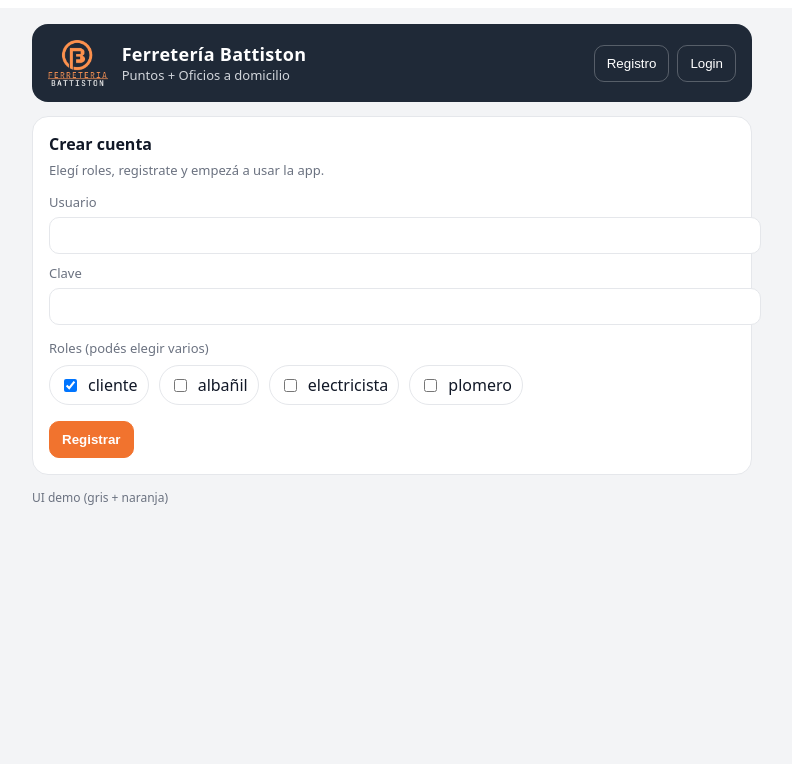
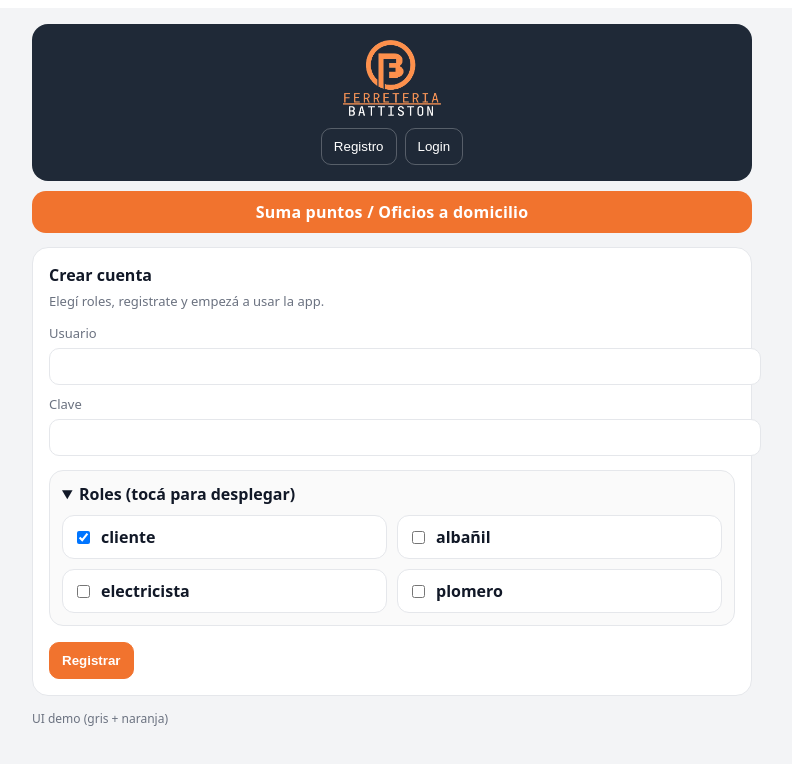
Before and after one commit to FerreBattiston/FerreBot-app-fidelizacion, a React (Vite) app in the folder frontend/: page / in a window 1280 px wide. Shown: the top 764 px of the page, without its empty margins (248-1040 px from the left). Built offline with nearby package versions, Linux system fonts and the light colour scheme; no server answers.

Commit message:
UI: centered big logo, orange banner, roles expandable grid

```diff
--- a/frontend/src/App.jsx
+++ b/frontend/src/App.jsx
@@ -154,18 +154,20 @@ export default function App() {
           style={{
             background: COLORS.dark,
             borderRadius: 16,
-            padding: 16,
-            display: 'flex',
-            alignItems: 'center',
-            gap: 14
+            padding: 16
           }}
         >
-          <img src="/logo.png" alt="Ferretería Battiston" style={{ height: 46, width: 'auto' }} />
-          <div style={{ flex: 1, minWidth: 160 }}>
-            <div style={{ color: 'white', fontWeight: 900, letterSpacing: 0.3, fontSize: 18 }}>Ferretería Battiston</div>
-            <div style={{ color: '#D1D5DB', fontSize: 13 }}>Puntos + Oficios a domicilio</div>
+          <div style={{ display: 'flex', justifyContent: 'center' }}>
+            <img
+              src="/logo.png"
+              alt="Ferretería Battiston"
+              style={{ height: 76, width: 'auto', display: 'block' }}
+            />
           </div>
-          <div style={{ display: 'flex', gap: 8, flexWrap: 'wrap', justifyContent: 'flex-end' }}>
+
+          <div style={{ height: 12 }} />
+
+          <div style={{ display: 'flex', gap: 8, flexWrap: 'wrap', justifyContent: 'center' }}>
             {!token ? (
               <>
                 <button style={ghostBtn} onClick={() => setMode('register')} disabled={mode === 'register'}>
@@ -186,6 +188,22 @@ export default function App() {
               </>
             )}
           </div>
+        </div>
+
+        <div style={{ height: 10 }} />
+
+        <div
+          style={{
+            background: COLORS.orange,
+            color: 'white',
+            borderRadius: 14,
+            padding: '10px 14px',
+            textAlign: 'center',
+            fontWeight: 900,
+            letterSpacing: 0.2
+          }}
+        >
+          Suma puntos / Oficios a domicilio
         </div>
 
         <div style={{ height: 14 }} />
@@ -223,25 +241,48 @@ export default function App() {
             {mode === 'register' && (
               <>
                 <div style={{ height: 14 }} />
-                <div style={{ fontSize: 13, marginBottom: 8, color: COLORS.muted }}>Roles (podés elegir varios)</div>
-                <div style={{ display: 'flex', flexWrap: 'wrap', gap: 10 }}>
+
+                <details
+                  style={{
+                    border: `1px solid ${COLORS.border}`,
+                    borderRadius: 14,
+                    padding: 12,
+                    background: '#FAFAFA'
+                  }}
+                  open
+                >
+                  <summary style={{ cursor: 'pointer', fontWeight: 900, color: COLORS.text }}>
+                    Roles (tocá para desplegar)
+                  </summary>
+
+                  <div style={{ height: 10 }} />
+
+                  <div
+                    style={{
+                      display: 'grid',
+                      gridTemplateColumns: '1fr 1fr',
+                      gap: 10
+                    }}
+                  >
                     {ROLES.map((r) => (
                       <label
                         key={r}
                         style={{
-                        display: 'inline-flex',
+                          display: 'flex',
                           gap: 8,
                           alignItems: 'center',
-                        padding: '8px 10px',
-                        borderRadius: 999,
-                        border: `1px solid ${COLORS.border}`
+                          padding: '10px 10px',
+                          borderRadius: 12,
+                          border: `1px solid ${COLORS.border}`,
+                          background: COLORS.card
                         }}
                       >
                         <input type="checkbox" checked={selectedRoles.includes(r)} onChange={() => toggleRole(r)} />
-                      {r}
+                        <span style={{ fontWeight: 800 }}>{r}</span>
                       </label>
                     ))}
                   </div>
+                </details>
               </>
             )}
 
```
Lines whose indentation alone changed are shown as unchanged.
